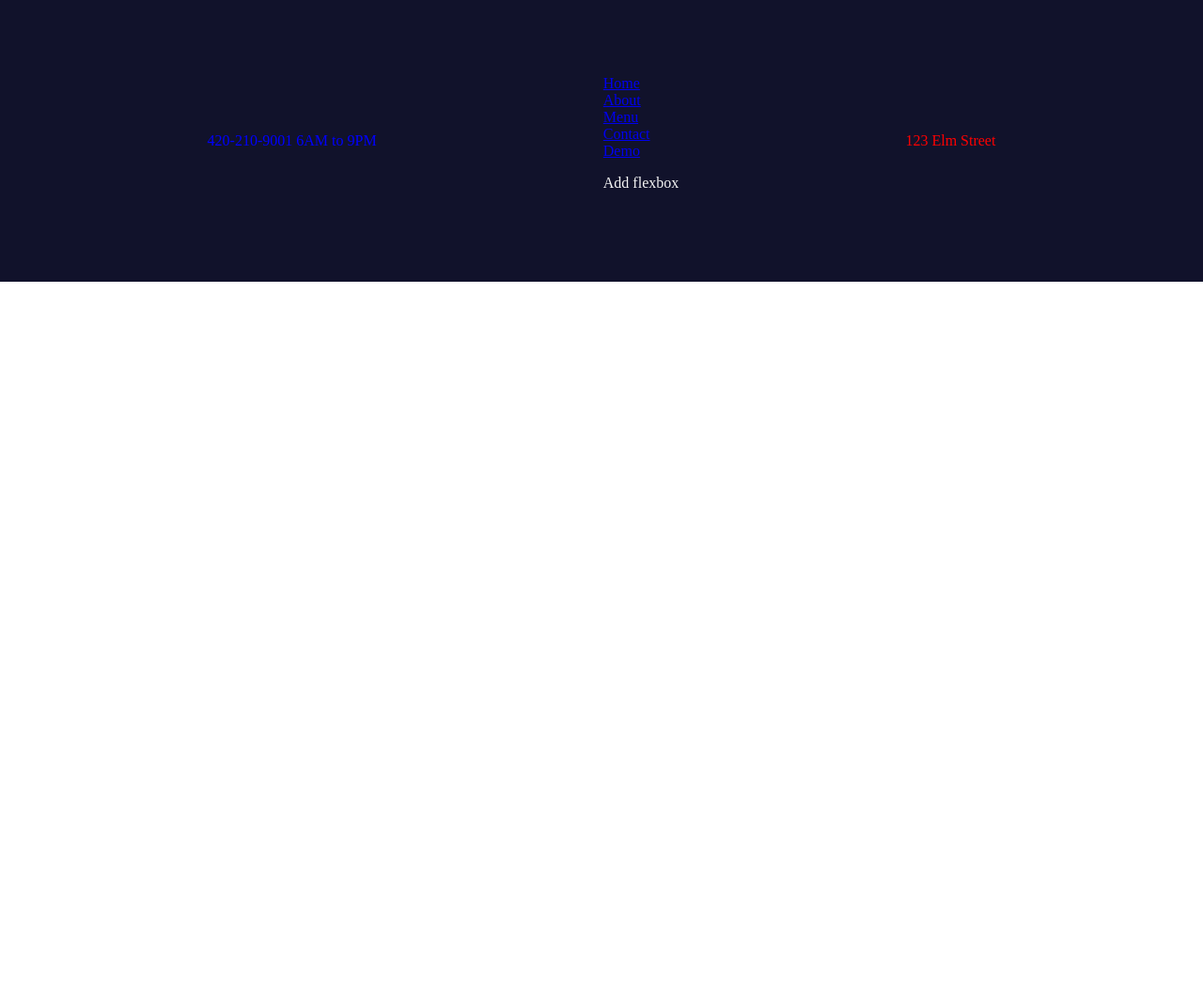
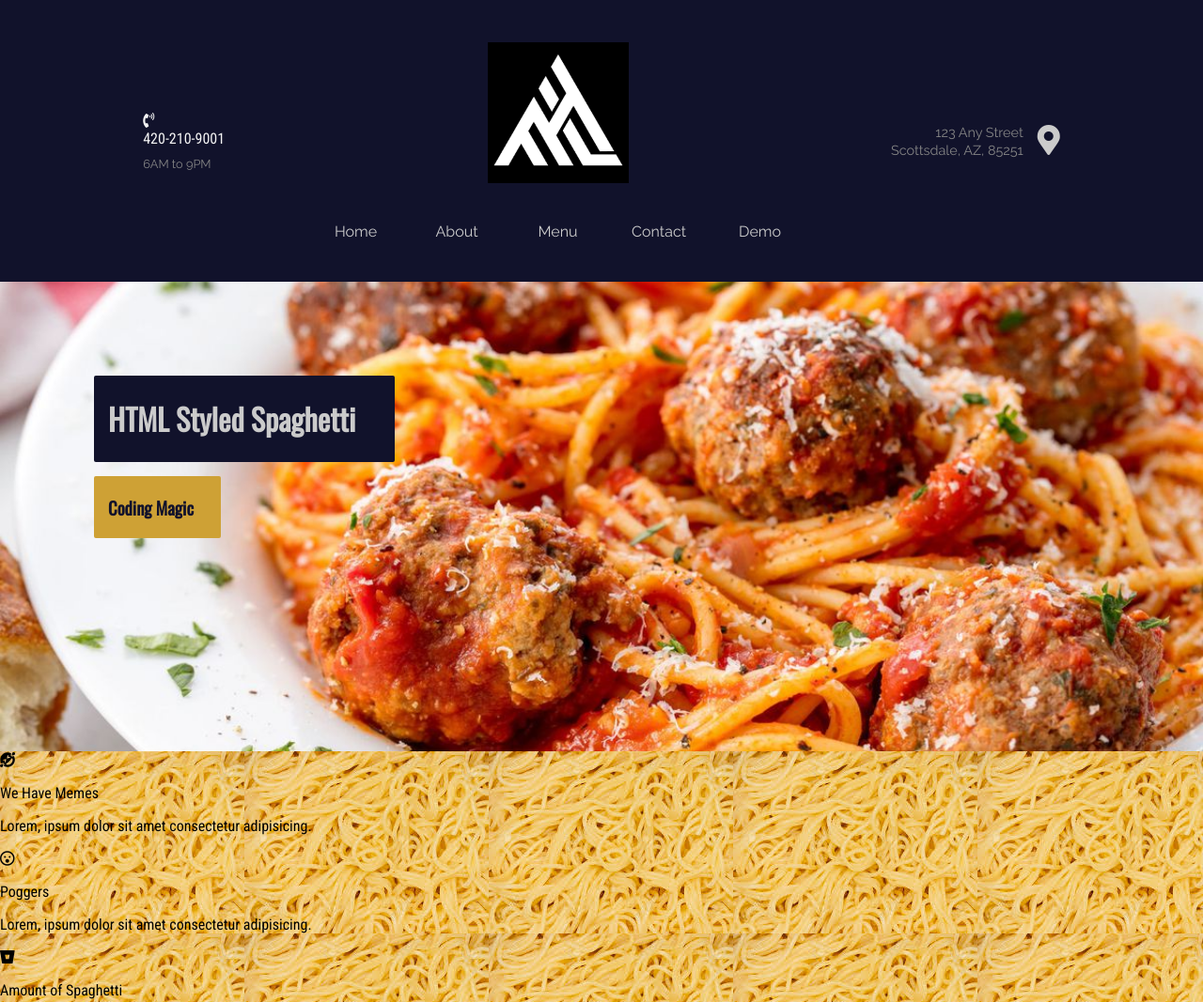
Before and after one commit to Gabriel716/DevCampProjectOne, a plain HTML site: page index.html in a window 1280 px wide. Shown: the top 1067 px of the page at 94% size. Before the commit the page ends 800 px from the top, so only its background shows below. Drawn offline with nearby package versions, Linux system fonts and the light colour scheme.

Commit message:
A bunch of stuff

```diff
--- a/index.html
+++ b/index.html
@@ -10,21 +10,40 @@
     <!-- <meta http-equiv="X-UA-Compatible" content="IE=edge"> -->
     <title>Homepage</title>
     <meta name="viewport" content="width=device-width, initial-scale=1.0">
-    <link rel="stylesheet" href="styles.css"/>
+
+    <!-- Imports -->
+    <link href="https://fonts.googleapis.com/css?family=Oswald&display=swap" rel="stylesheet">
+    <link href="https://fonts.googleapis.com/css?family=Raleway&display=swap" rel="stylesheet">
+    <link href="https://fonts.googleapis.com/css?family=Roboto+Condensed&display=swap" rel="stylesheet">
+    <link rel="stylesheet" href="styles/common.css"/>
+    <link rel="stylesheet" href="styles/nav.css"/>
+    <link rel="stylesheet" href="styles/homepage.css"/>
+    <link rel="stylesheet" href="https://use.fontawesome.com/releases/v5.2.0/css/all.css"/>
     <!-- <script src="main.js"></script> -->
 
 </head>
 <body>
+    <div class="navigation-wrapper">
+        <div class="left-column">
+            <div class="icon">
+                <i class="fas fa-phone-volume"></i>
+            </div>
 
-    <div class="navigation-wrapper">
-        <div>
             <div class="contact-hours-wrapper">
+                <div class="phone">
                     420-210-9001
+                </div>
+                <div class="hours">
                     6AM to 9PM
                 </div>
             </div>
+        </div>
         <!-- Link Wrapper -->
-        <div>
+        <div class="center-column">
+            <div class="banner-image">
+                    <img src="images/logos/logo.png" alt="Logo">
+            </div>
+            <div class="links-wrapper">
                 <div class="nav-link">
                     <a href="index.html">Home</a>
                 </div>
@@ -41,12 +60,52 @@
                     <a href="pages/demo.html">Demo</a>
                 </div>
             <!-- <a href="https://www.youtube.com/watch?v=SP-gmyvNzl0" target="_blank">Meme</a> -->
-            <p>Add flexbox</p>
-        </div>
-        <div class="address-wrapper">
-        123 Elm Street
+            <!-- <p>Add flexbox</p> -->
             </div>
         </div>
 
+        <div class="right-column">
+                <div class="address-wrapper">
+                    <a href="contact.html">123 Any Street<br>
+                    Scottsdale, AZ, 85251</a>
+                </div>
+
+                <div class="contact-icon">
+                    <a href="contact.html">
+                        <i class="fas fa-map-marker-alt"></i>
+                    </a>
+                </div>
+        </div>
+    </div>
+    <div class="parallax-background">
+        <div class="top-heading">
+            <h1>HTML Styled Spaghetti</h1>
+        </div>
+        <div class="bottom-heading">
+            <h3>Coding Magic</h3>
+        </div>
+    </div>
+    <div class="features-section">
+        <div classs="columns-wrapper">
+            <div class="column">
+                <i class="fas fa-grin-squint-tears"></i>
+                <p>We Have Memes</p>
+                <p>Lorem, ipsum dolor sit amet consectetur adipisicing.</p>
+            </div>
+
+            <div class="column">
+                <i class="far fa-surprise"></i>
+                <p>Poggers</p>
+                <p>Lorem, ipsum dolor sit amet consectetur adipisicing.</p>
+            </div>
+
+            <div class="column">
+                <i class="fab fa-bitbucket"></i>
+                <p>Amount of Spaghetti</p>
+                <p>Lorem, ipsum dolor sit amet consectetur adipisicing.</p>
+            </div>
+
+        </div>
+    </div>
 </body>
 </html>
--- a/styles.css
+++ /dev/null
@@ -1,44 +0,0 @@
-/* Common navigation styles */
-body{
-    margin: 0px;
-}
-
-.navigation-wrapper{
-    height: 200px;
-    background-color: #11122b;
-    color: #f5f5f5;
-    /* Flexbox container */
-    display: flex;
-    justify-content: space-around;
-    align-items: center;
-    /* padding (adding space to the flexbox) */
-    padding: 50px 100px;
-    /* padding-top: 50px;
-    padding-bottom: 50px;
-    padding-right: 100px;
-    padding-left: 100px; */
-}
-
-/* Use for multiple elements */
-.contact-hours-wrapper{
-    color: blue;
-}
-
-
-.address-wrapper{
-    color: red;
-}
-
-
-
-
-
-/* h1{
-
-    color: blue;
-    text-decoration: underline;
-}
-p{
-    background-color: black;
-    color: white;
-} */
--- /dev/null
+++ b/styles/common.css
@@ -0,0 +1,8 @@
+/* Common navigation styles */
+body{
+    margin: 0px;
+    font-family:'Roboto Condensed', sans-serif;
+}
+h1, h2, h3, h4, h5, h6{
+    font-family: 'Oswald', sans-serif;
+}
--- /dev/null
+++ b/styles/homepage.css
@@ -0,0 +1,29 @@
+/* Spaghetti section style */
+.parallax-background{
+    background-image: url(../images/backgrounds/spaghetti.jpg);
+    padding: 100px;
+    height: 300px;
+    background-attachment: fixed;
+    background-position: center;
+    background-repeat: no-repeat;
+    background-size: cover;
+}
+.parallax-background > .top-heading{
+    padding: 1px 15px;
+    background-color: #11122b;
+    color: #cbcbcb;
+    width: 290px;
+    border-radius: 2px;
+}
+.parallax-background > .bottom-heading{
+    background-color: #cea135;
+    color: #11122b;
+    padding: 1px 15px;
+    margin-top: 15px;
+    width: 105px;
+    border-radius: 2px;
+}
+.features-section{
+    height:400px;
+    background-image: url(../images/backgrounds/Noodles.jpg);
+}
--- /dev/null
+++ b/styles/nav.css
@@ -0,0 +1,119 @@
+/* Nav styles */
+.navigation-wrapper{
+    height: 200px;
+    background-color: #11122b;
+    color: #f5f5f5;
+    /* Flexbox container */
+    display: flex;
+    justify-content: space-around;
+    align-items: center;
+    /* padding (adding space to the flexbox) */
+    padding: 50px 100px;
+    /* padding-top: 50px;
+    padding-bottom: 50px;
+    padding-right: 100px;
+    padding-left: 100px; */
+}
+
+/* Left column styles */
+/* Use for multiple elements */
+.navigation > .left-column{
+    display: flex;
+    align-items: center;
+}
+/* Inherit from .navigation and show the path */
+.navigation > .left-column > .icon{
+    margin-right: 15px;
+}
+.navigation > .left-column > .icon i {
+    font-size: 2em;
+}
+.navigation-wrapper > .left-column > .contact-hours-wrapper{
+    display: grid;
+    grid-template-columns: 1fr;
+    grid-gap: 10px;
+}
+.navigation-wrapper > .left-column > .contact-hours-wrapper > .hours{
+    font-family: 'Raleway', sans-serif;
+    color: #858585;
+    font-size: 0.8em;
+}
+.links-wrapper > .nav-link a {
+    font-family: 'Raleway', sans-serif;
+    color: white;
+}
+/* Center-column styles */
+.navigation-wrapper > .center-column{
+    display: grid;
+    grid-template-columns: 1fr;
+    grid-gap: 42px;
+    width: 500px;
+}
+.navigation-wrapper > .center-column > .banner-image{
+    display: flex;
+    justify-content: center;
+}
+.navigation-wrapper > .center-column > .banner-image img{
+    width: 150px;
+    height: 100%;
+}
+.links-wrapper{
+    display: flex;
+    justify-content: space-between;
+    align-items: center;
+}
+.links-wrapper > .nav-link{
+    width: 70px;
+    text-align: center;
+}
+.links-wrapper > .nav-link a{
+    font-family: 'Raleway',sans-serif;
+    color: #cbcbcb;
+    text-decoration: none;
+    transition: 0.5s;
+}
+.links-wrapper > .nav-link a:hover{
+    color: #cea135;
+    letter-spacing: 2px;
+}
+/* Right column */
+.navigation-wrapper > .right-column{
+    display: flex;
+    align-items: center;
+}
+.navigation-wrapper > .right-column > .address-wrapper{
+    font-family: 'Raleway', sans-serif;
+    text-align: right;
+}
+.navigation-wrapper > .right-column > .contact-icon{
+    margin-left: 15px;
+    font-size: 2em;
+}
+.navigation-wrapper > .right-column > .address-wrapper a{
+    color: #858585;
+    text-decoration: none;
+    font-size: 0.9em;
+    transition: 0.5s;
+}
+.navigation-wrapper > .right-column > .address-wrapper a:hover{
+    color: #cea135;
+}
+.navigation-wrapper > .right-column > .contact-icon a{
+    color: #cbcbcb;
+    transition: 0.5s;
+}
+.navigation-wrapper > .right-column > .contact-icon a:hover{
+    color: #cea135;
+}
+
+
+
+/* h1{
+
+    color: blue;
+    text-decoration: underline;
+}
+p{
+    background-color: black;
+    color: white;
+} */
```
Also changed, not shown: images/backgrounds/Noodles.jpg (added), images/backgrounds/spaghetti.jpg (added), images/logos/logo.png (added). Lines whose indentation alone changed are shown as unchanged.
